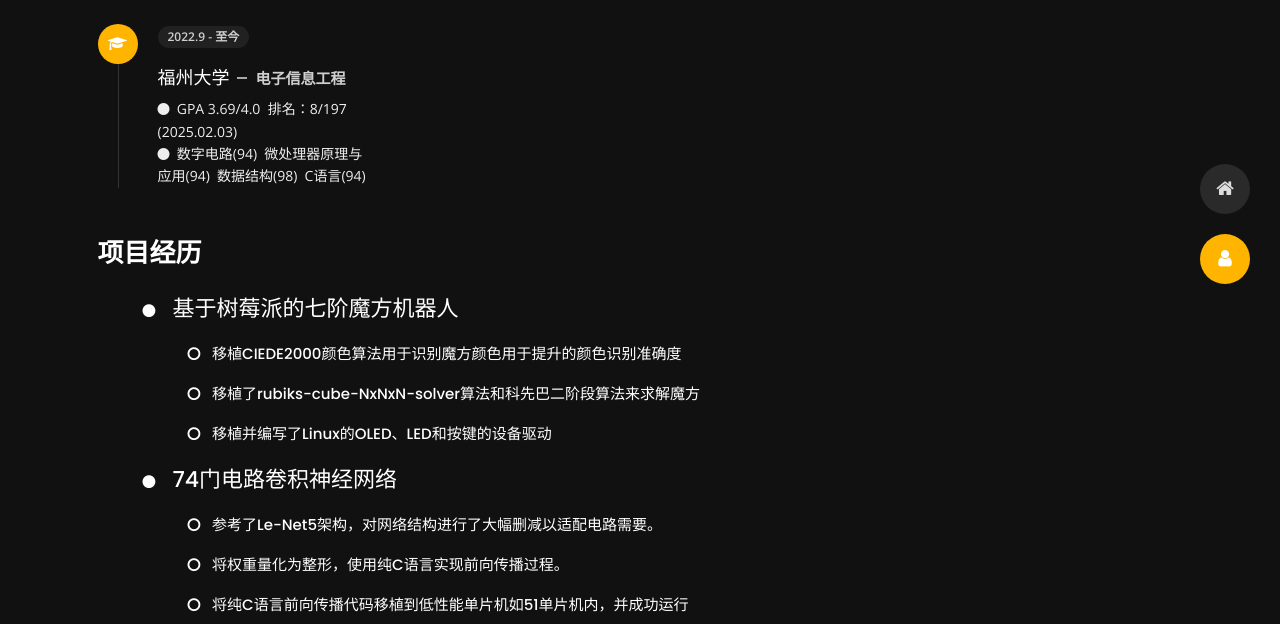
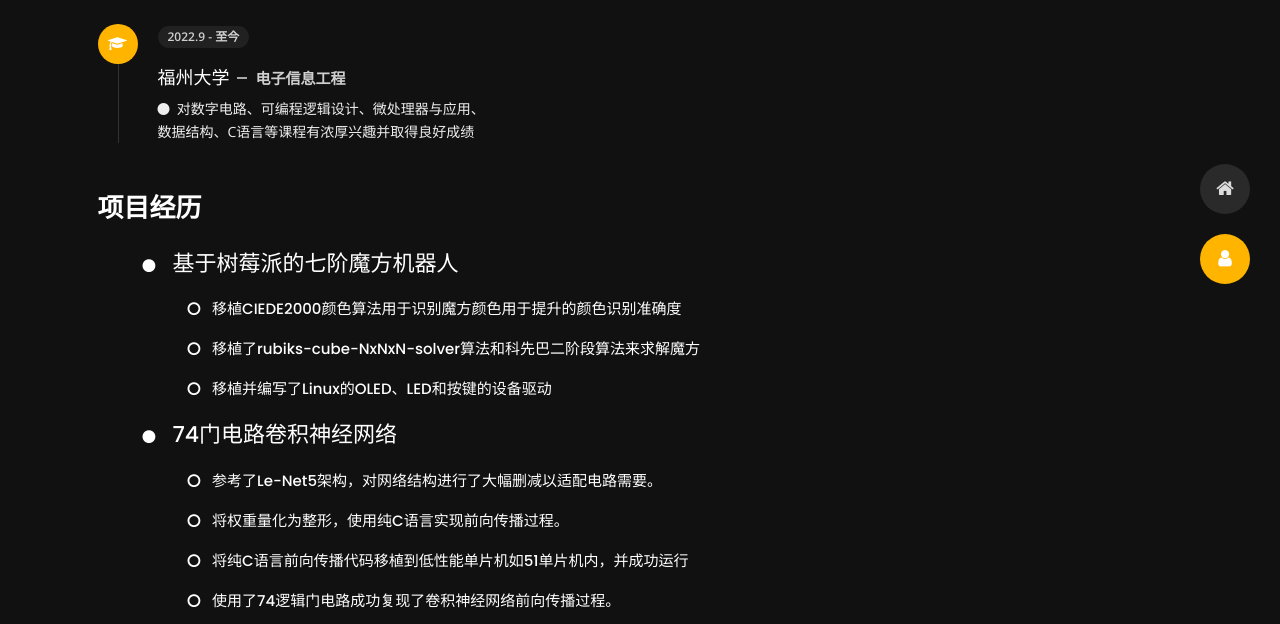
Before and after one commit to TheSuperPixel/TheSuperPixel.github.io, a plain HTML site: page CV.html in a window 1280 px wide. Shown: the part 176-800 px from the top of the page. Drawn offline with nearby package versions, Linux system fonts and the light colour scheme.

Commit message:
Update CV.html

```diff
--- a/CV.html
+++ b/CV.html
@@ -141,8 +141,9 @@
                             </div>
                             <span class="time open-sans-font text-uppercase">2022.9 - 至今</span>
                             <h5 class="poppins-font text-uppercase">福州大学<span class="place open-sans-font">电子信息工程</span></h5>
-                            <p class="open-sans-font"><i class="fa fa-circle" aria-hidden="true"></i>&nbsp;&nbsp;GPA 3.69/4.0&nbsp;&nbsp;排名：8/197  (2025.02.03)</p>
-                            <p class="open-sans-font"><i class="fa fa-circle" aria-hidden="true"></i>&nbsp;&nbsp;数字电路(94)&nbsp;&nbsp;微处理器原理与应用(94)&nbsp;&nbsp;数据结构(98)&nbsp;&nbsp;C语言(94)</p>
+                            <p class="open-sans-font"><i class="fa fa-circle" aria-hidden="true"></i>&nbsp;&nbsp;对数字电路、可编程逻辑设计、微处理器与应用、数据结构、C语言等课程有浓厚兴趣并取得良好成绩</p>
+<!--                             <p class="open-sans-font"><i class="fa fa-circle" aria-hidden="true"></i>&nbsp;&nbsp;GPA test/all&nbsp;&nbsp;排名：test/all  (date)</p>
+                            <p class="open-sans-font"><i class="fa fa-circle" aria-hidden="true"></i>&nbsp;&nbsp;class(score)&nbsp;&nbsp;class(score)&nbsp;&nbsp;class(score)&nbsp;&nbsp;class(score)</p> -->
                         </li>
                     </ul>
                 </div>
```
